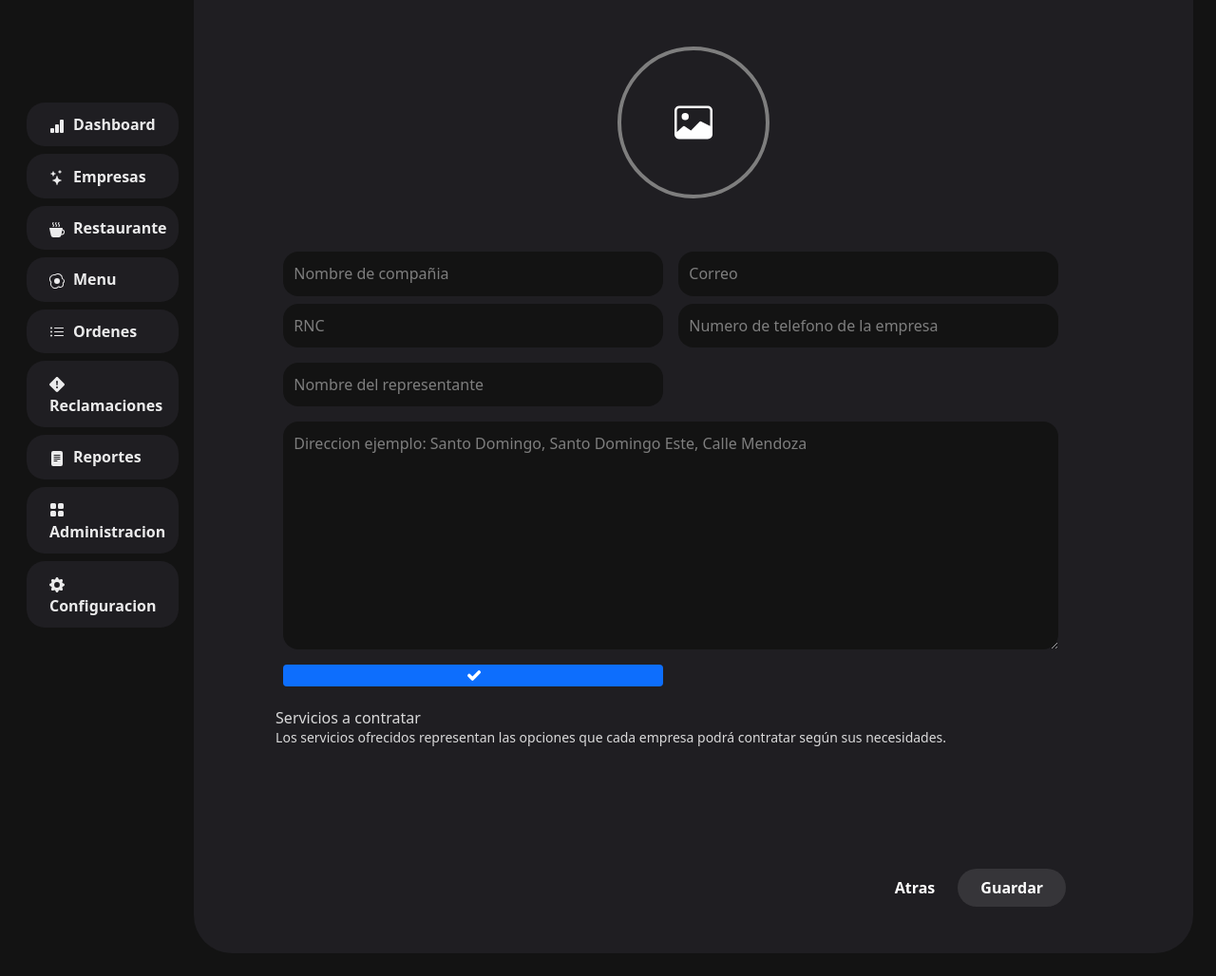
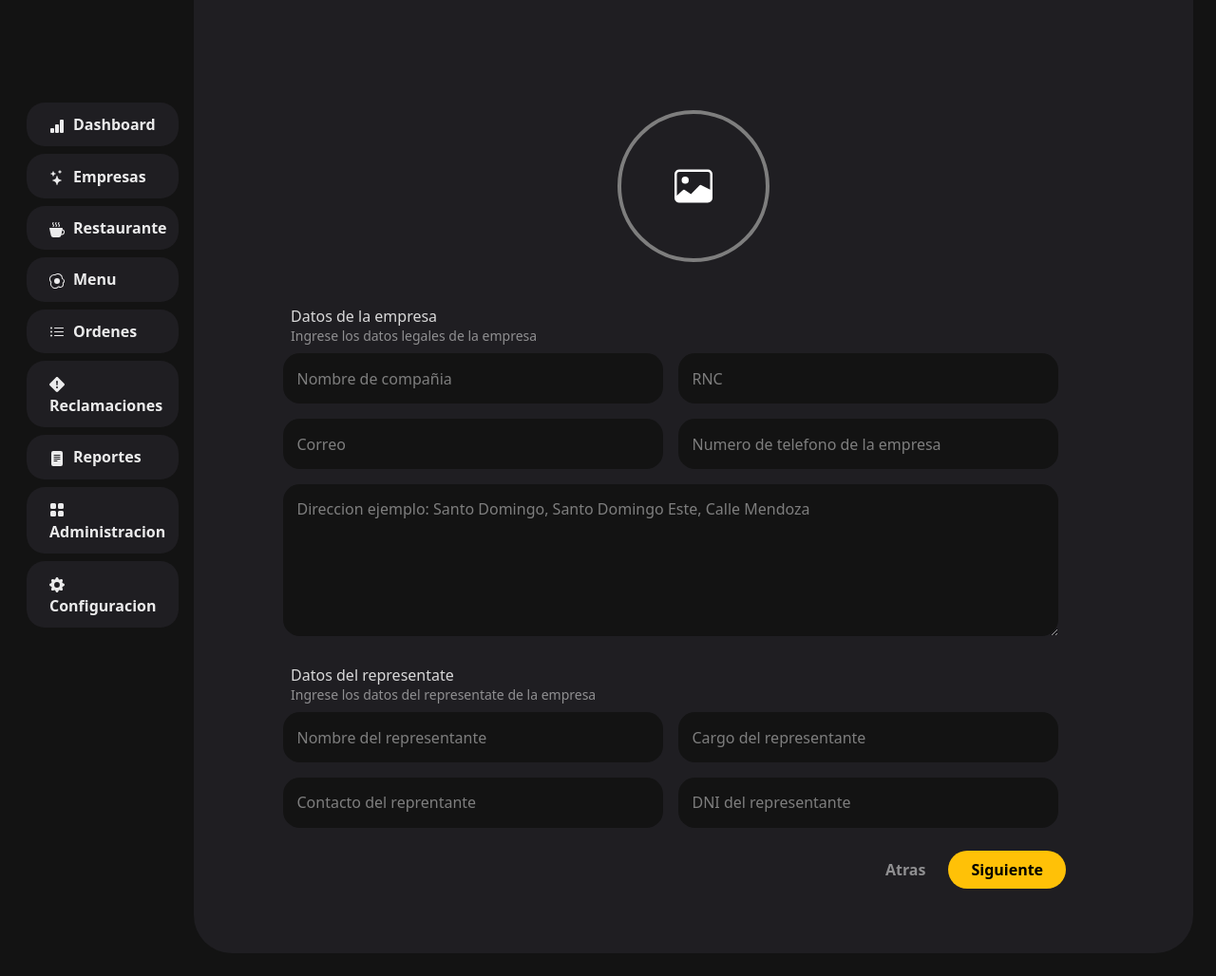
Before and after one commit to the-wandy-olivares/EasyFood, a Django app: template EasyFood/Company/templates/company/update-company.html in a window 1280 px wide. Shown: the part 72-1100 px from the top of the page at 95% size. Run offline with Django 5.2, Linux system fonts and the light colour scheme; the template is opened without the code that fills it: values that come from a table or form of the project are taken from there, others are empty; some web fonts are replaced.

Commit message:
Mejora del estilo y la estructura del formulario de actualización de empresa

```diff
--- a/EasyFood/Company/templates/company/update-company.html
+++ b/EasyFood/Company/templates/company/update-company.html
@@ -5,8 +5,8 @@
             {
                   background-color: var(--bg-primary);
                   color: rgb(201, 201, 201);
-                  border-radius: 1rem;
-                  padding: 0.7rem;
+                  border-radius: 1.1rem;
+                  padding: 0.9rem;
                   width: 25rem;
                   border: none;
                   margin: 0.5rem;
@@ -23,14 +23,14 @@
             }
             .forms-inputs #id_address {
                   width: 51rem;
-                  max-height: 15rem;
+                  max-height: 10rem;
 
             }
             .forms-inputs #id_address:focus {
                   background-color: transparent;
                   color: #7e7e7e;
             }
-            #id_img
+            .forms-inputs #id_img
             {
                   display: none;
             }
@@ -40,7 +40,6 @@
             a:hover{
                   background-color: transparent !important;
             }
-            /* .forms-inputs  */
 
 
             .sevices-select label
@@ -53,12 +52,11 @@
                   width: 1rem;
             }
       </style>
-
       <form action="" method="post" enctype="multipart/form-data">
             {% csrf_token %}
-            <div class="d-flex justify-content-center align-content-center  pb-5 mb-5 flex-wrap vh-100 ">
+            <div class="d-flex justify-content-center align-content-center flex-wrap vh-100 ">
                   <div style='width: 160px; height: 160px;
-                        {% if object.img %}
+                                 {% if object.img %}
                               background-image: url("{{object.img.url}}");
                         {% endif %}
                         background-position: center; background-repeat: no-repeat;
@@ -71,51 +69,75 @@
                             </svg>
                   </div>
                   <div class='d-flex forms-inputs flex-wrap  ' style="width: 55rem;" >
-                        <div>
-
-                             <span class="d-none">
-                                    {{form.img}}
-                             </span>
+                        <div class="w-100 ps-3">
+                              <h6 class="p-0 m-0">
+                                    Datos de la empresa
+                              </h6>
+                              <p class="p-0 m-0 text-white-50">
+                                    Ingrese los datos legales de la empresa
+                              </p>
+                        </div>
+                        <div class="d-flex">
                               {{form.name}}
                               {{form.tax_id}}
-
+                        </div>
+                        <div class="w-100">
                               <span class="d-none">
+                                    {{form.img}}
                                     {{form.is_active}}
                               </span>
                         </div>
-                        <div>
+                        <div class="w-100 d-flex">
                               {{form.email}}
                               {{form.phone}}
                         </div>
-                        <div>     {{form.representative}}</div>
                         <div class="w-100">
                               {{form.address}}
                         </div>
-                        <div>
-                              {{form.is_active}}
+
+
+
+
+                        <div class="w-100 ps-3 mt-4">
+                              <h6 class="p-0 m-0">
+                                    Datos del representate
+                              </h6>
+                              <p class="p-0 m-0 text-white-50">
+                                    Ingrese los datos del representate de la empresa
+                              </p>
                         </div>
-                        <h6 class="w-100 text-start m-0 p-0 mt-3">
+                        <div class="d-flex">
+                              {{form.representative}}
+                              {{form.cargo_representante}}
+                        </div>
+                       <div class="d-flex">
+                        {{form.contact_representante}} {{form.dni}}
+                       </div>
+
+
+                        <!-- <h6 class="w-100 text-start m-0 p-0 mt-3">
                               Servicios a contratar
-                        </h6>
-                        <p class="w-100 p-0 m-0">
+                        </h6> -->
+                        <!-- <p class="w-100 p-0 m-0">
                               Los servicios ofrecidos representan las opciones que cada empresa podrá contratar según sus necesidades.
-                        </p>
-                      <div class='d-flex overflow-scroll w-100 flex-wrap sevices-select  ' style="max-width: 20rem;
+                        </p> -->
+                      <!-- <div class='d-flex overflow-auto w-100 flex-wrap sevices-select  ' style="max-width: 20rem;
                       height: 8rem;">
                               {{form.services}}
-                      </div>
+                      </div> -->
 
 
-                        <div class="w-100 d-flex justify-content-end">
-                              <a href="{% url "company:profile-company" object.id %}" >
-                                    <span class=" p-2 border-0 btn bg-transparent text-white rounded-5 pe-4 ps-4" style="font-weight: bold
+
+                        <div class="w-100 d-flex justify-content-end mt-3">
+                              <a href="{% url "company:admin-company" %}" >
+                                    <span class=" p-2 border-0 btn bg-transparent text-white-50 rounded-5 pe-4 ps-4" style="font-weight: bold
                                     ;">
                                           Atras
                                     </span>
                               </a>
-                              <button class=" p-2 border-0 bg-white text-white me-5 bg-opacity-10 rounded-5 pe-4 ps-4"
+                              <button class=" p-2 border-0 bg-warning text-black  me-5 rounded-5 pe-4 ps-4"
                                     style="font-weight: bold;">
-                                    Guardar
+                                    Siguiente
                               </button>
                         </div>
                   </div>
@@ -151,24 +173,7 @@
                 }
             });
         </script>
-<script>
-      document.getElementById('id_phone').addEventListener('input', function(e) {
-          let input = e.target;
-          let value = input.value.replace(/\D/g, ''); // Elimina todos los caracteres no numéricos
 
-          if (value.length <= 3) {
-              value = `(${value}`;
-          } else if (value.length <= 6) {
-              value = `(${value.substring(0, 3)}) ${value.substring(3)}`;
-          } else if (value.length <= 10) {
-              value = `(${value.substring(0, 3)}) ${value.substring(3, 6)}-${value.substring(6)}`;
-          } else {
-              value = `(${value.substring(0, 3)}) ${value.substring(3, 6)}-${value.substring(6, 10)}`;
-          }
-
-          input.value = value;
-      });
-  </script>
   <script>
       document.getElementById('id_tax_id').addEventListener('input', function(e) {
           let input = e.target;
```
